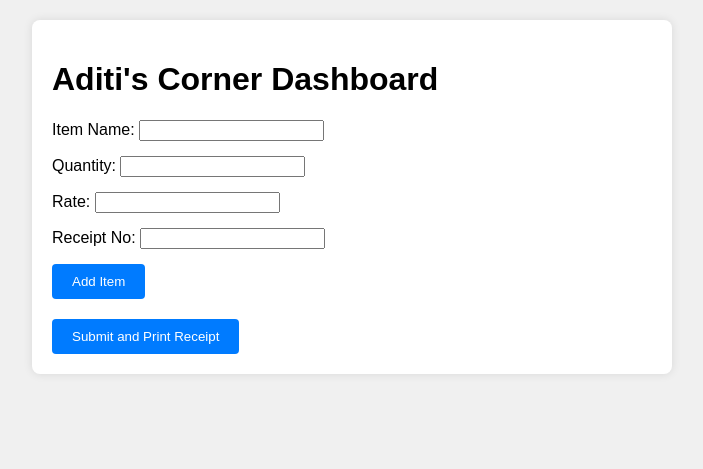
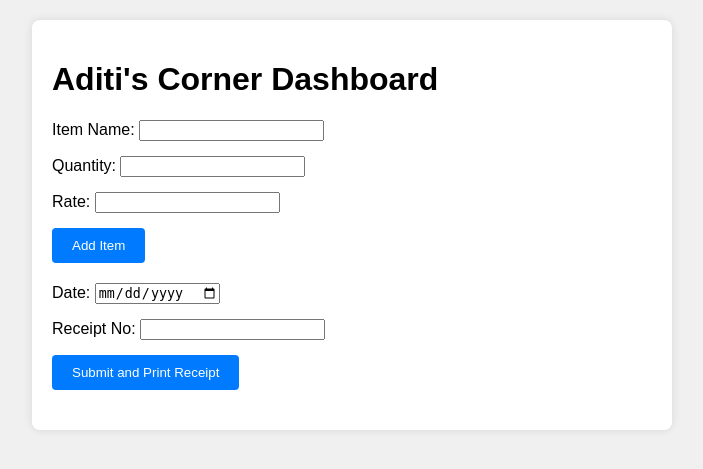
Before and after one commit to amanve97/printer_output, a Flask app: page / in a window 1280 px wide. Shown: the top 469 px of the page, without its empty margins (288-991 px from the left). Run offline with Flask 3, Linux system fonts and the light colour scheme.

Commit message:
Added receipt and date manually

```diff
--- a/app.py
+++ b/app.py
@@ -1,15 +1,12 @@
-
 from flask import Flask, request, jsonify, render_template
 from datetime import datetime
 import win32print
 import logging
 
-current_date = datetime.now().date()
-current_time = datetime.now().time()
-formated_time = current_time.strftime("%H:%M")
-
 app = Flask(__name__)
 items = []  # Global variable to store items
+receipt_date = ""
+receipt_no = ""
 
 @app.route('/')
 def index():
@@ -17,14 +14,18 @@ def index():
 
 @app.route('/submit_items', methods=['POST'])
 def submit_items():
-    global items
+    global items, receipt_date, receipt_no
     data = request.json
     items = data['items']
+    receipt_date = data['date']
+    receipt_no = data['receiptNo']
 
     # Print received items data to console
     print("Received Items:")
     for item in items:
         print(f"{item['name']}: {item['qty']} x ${item['rate']:.2f}")
+    print(f"Receipt Date: {receipt_date}")
+    print(f"Receipt No: {receipt_no}")
 
     return jsonify({"message": "Items received successfully"})
 
@@ -32,37 +33,35 @@ def submit_items():
 def print_receipt():
     # Implement printing logic here
     print("Printing receipt...")
-    print_receipt_to_printer(items)  # Pass the items to the printing function
+    print_receipt_to_printer(items, receipt_date, receipt_no)  # Pass the items, date, and receipt number to the printing function
 
     return "Receipt printing initiated"
 
-def print_receipt_to_printer(items):
+def print_receipt_to_printer(items, receipt_date, receipt_no):
     PRINTER_NAME = "POS58 printer(2)"
     try:
         hPrinter = win32print.OpenPrinter(PRINTER_NAME)
         hJob = win32print.StartDocPrinter(hPrinter, 1, ("Receipt", None, "RAW"))
         win32print.StartPagePrinter(hPrinter)
-            # Example content for the receipt
 
-        receipt_number = items[0]['ReceiptNo']
+        # Example content for the receipt
+        receipt_content = (
+            "-------------------------------\n"
+            "        Aditi'S  Corner\n"
+            "        Shop no. 316 \n"
+            "        Bhoomi Mall\n"
+            "        Phone: 9699599602\n"
+            "       Thank you for dining!\n"
+            "-------------------------------\n"
+            f"Date: {receipt_date}\n"
+            f"Receipt No: {receipt_no}\n"
+            "-------------------------------\n"
+            "\n"
+            "Item       Qty   Rate   Price\n"
+            "-------------------------------\n"
+        )
 
-        receipt_content = (
-                "-------------------------------\n"
-                "        Aditi'S  Corner\n"
-                "        Shop no. 316 \n"
-                "        Bhoomi Mall\n"
-                "        Phone: 9699599602\n"
-                "       Thank you for dining!\n"
-                "-------------------------------\n"
-                "\n"
-                f"Date: {current_date}   Time: {formated_time} \n"
-                f"Receipt No: {receipt_number}\n"
-                "\n"
-                "Item       Qty   Rate   Price\n"
-                "-------------------------------\n"
-            )
-
-            # Add items dynamically
+        # Add items dynamically
         subtotal = 0
         for item in items:
             price = item['rate'] * item['qty']
@@ -84,7 +83,7 @@ def print_receipt_to_printer(items):
             "-------------------------------\n"
         )
 
-            # Send the receipt content to the printer
+        # Send the receipt content to the printer
         win32print.WritePrinter(hPrinter, receipt_content.encode())
         win32print.EndPagePrinter(hPrinter)
         win32print.EndDocPrinter(hPrinter)
--- a/static/script.js
+++ b/static/script.js
@@ -4,14 +4,12 @@ function addItem() {
     const itemName = document.getElementById('itemName').value;
     const itemQty = document.getElementById('itemQty').value;
     const itemRate = document.getElementById('itemRate').value;
-    const receiptNo = document.getElementById('receiptNo').value;
 
     if (itemName && itemQty && itemRate) {
         items.push({
             name: itemName,
             qty: parseInt(itemQty),
-            rate: parseFloat(itemRate),
-            ReceiptNo: receiptNo
+            rate: parseFloat(itemRate)
         });
 
         updateItemList();
@@ -28,7 +26,7 @@ function updateItemList() {
     items.forEach((item, index) => {
         const itemElement = document.createElement('div');
         itemElement.className = 'item';
-        itemElement.innerHTML = `${item.name}: ${item.qty} x ${item.rate.toFixed(2)} ${item.ReceiptNo}`;
+        itemElement.innerHTML = `${item.name}: ${item.qty} x ${item.rate.toFixed(2)}`;
         itemList.appendChild(itemElement);
     });
 }
@@ -38,12 +36,19 @@ function clearForm() {
 }
 
 function submitItems() {
+    const receiptDate = document.getElementById('receiptDate').value;
+    const receiptNo = document.getElementById('receiptNo').value;
+
     fetch('/submit_items', {
         method: 'POST',
         headers: {
             'Content-Type': 'application/json'
         },
-        body: JSON.stringify({ items })
+        body: JSON.stringify({
+            items,
+            date: receiptDate,
+            receiptNo: receiptNo
+        })
     })
     .then(response => response.json())
     .then(data => {
--- a/templates/index.html
+++ b/templates/index.html
@@ -3,7 +3,7 @@
 <head>
     <meta charset="UTF-8">
     <meta name="viewport" content="width=device-width, initial-scale=1.0">
-    <title>Add Items and Print Receipt</title>
+    <title>Aditi's Corner Dashboard</title>
     <link rel="stylesheet" href="{{ url_for('static', filename='styles.css') }}">
 </head>
 <body>
@@ -22,11 +22,6 @@
                 <label for="itemRate">Rate:</label>
                 <input type="number" id="itemRate" name="itemRate" step="0.01" required>
             </div>
-            <div class="form-group">
-                <label for="receiptNo">Receipt No:</label>
-                <input type="text" id="receiptNo" name="receiptNo">
-            </div>
-
             <button type="button" id="addItemButton" onclick="addItem()">Add Item</button>
         </form>
 
@@ -34,7 +29,17 @@
             <!-- Item list will be dynamically populated here -->
         </div>
 
-        <button type="button" onclick="submitItems()">Submit and Print Receipt</button>
+        <form id="receiptForm" onsubmit="return false;">
+            <div class="form-group">
+                <label for="receiptDate">Date:</label>
+                <input type="date" id="receiptDate" name="receiptDate" required>
+            </div>
+            <div class="form-group">
+                <label for="receiptNo">Receipt No:</label>
+                <input type="text" id="receiptNo" name="receiptNo" required>
+            </div>
+            <button type="button" onclick="submitItems()">Submit and Print Receipt</button>
+        </form>
     </div>
 
     <script src="{{ url_for('static', filename='script.js') }}"></script>
```
